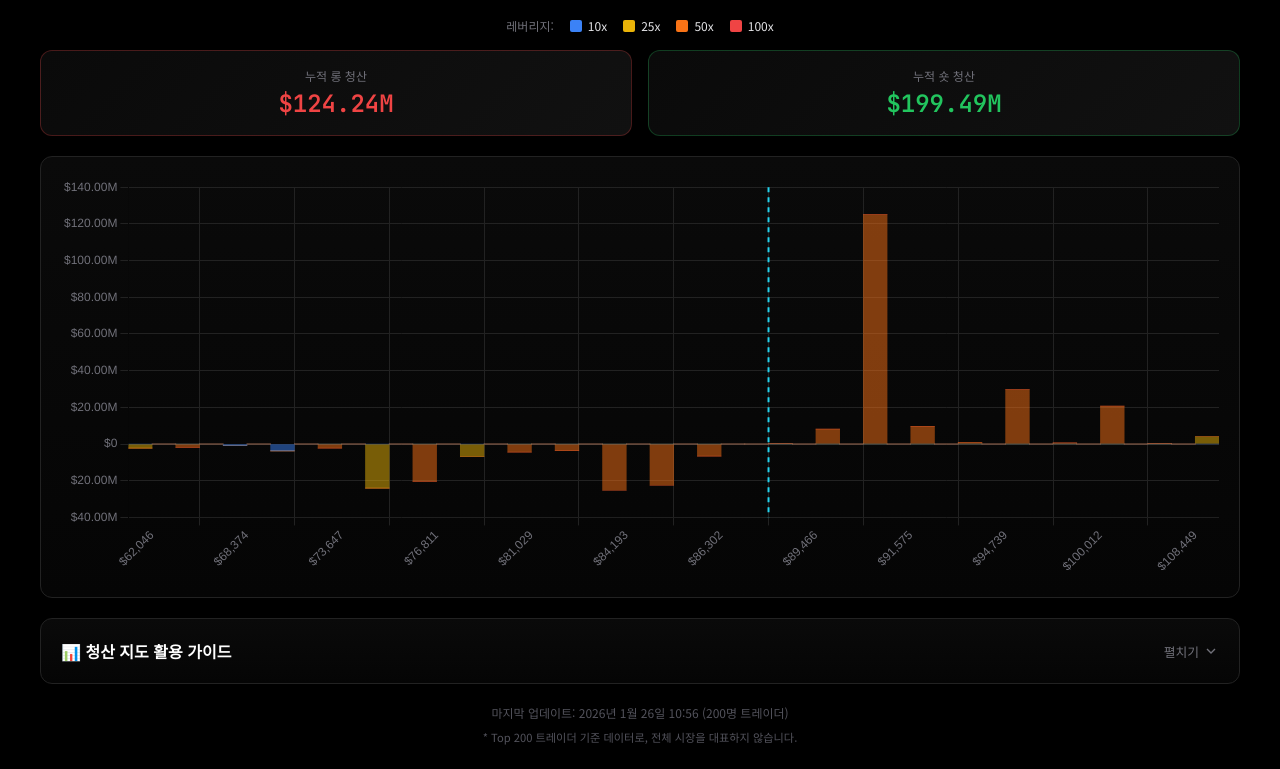
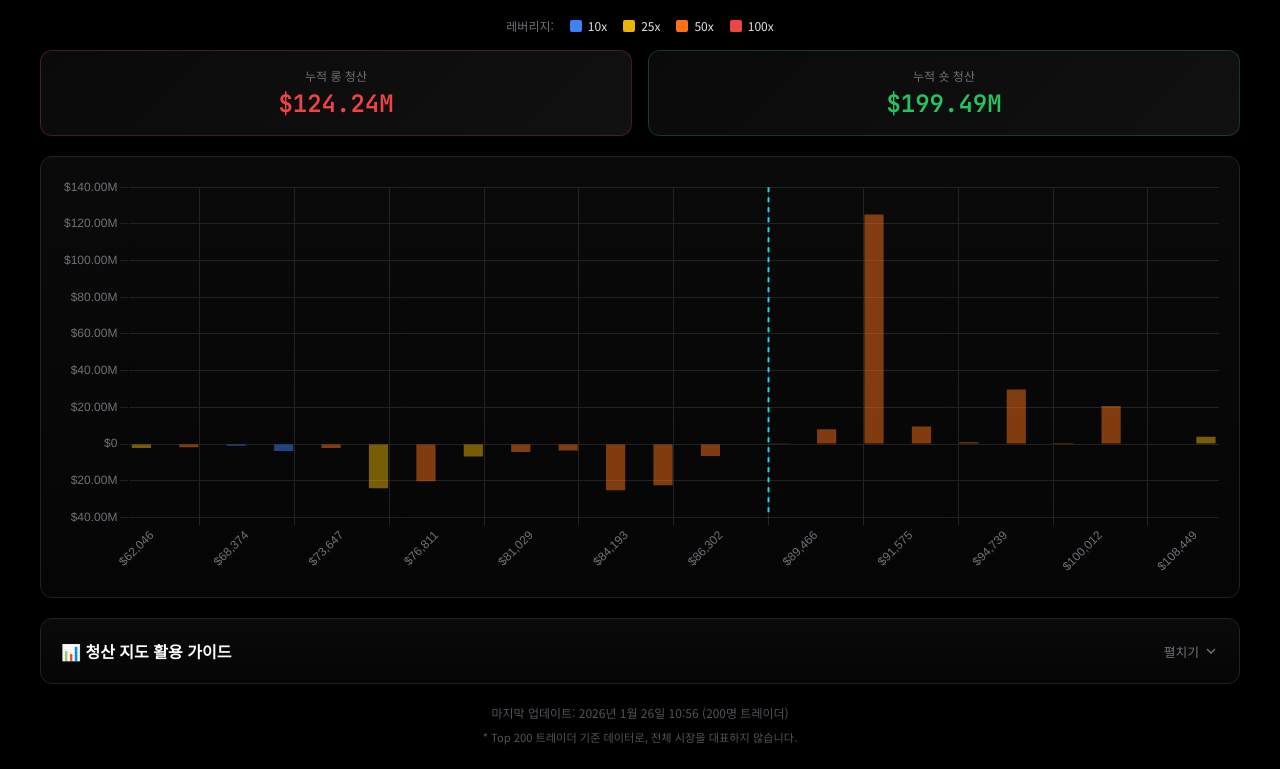
Before and after one commit to kittycapital/liquidation-heatmap, a plain HTML site: page index.html in a window 1280 px wide. Shown: the part 86-855 px from the top of the page. Drawn offline with nearby package versions, Linux system fonts and the light colour scheme.

Commit message:
Update index.html

```diff
--- a/index.html
+++ b/index.html
@@ -561,32 +561,36 @@
                             data: long10x,
                             backgroundColor: '#3b82f680',
                             stack: 'long',
-                            barPercentage: 1,
-                            categoryPercentage: 1
+                            barPercentage: 0.9,
+                            categoryPercentage: 0.9,
+                            maxBarThickness: 40
                         },
                         {
                             label: 'Long 25x',
                             data: long25x,
                             backgroundColor: '#eab30880',
                             stack: 'long',
-                            barPercentage: 1,
-                            categoryPercentage: 1
+                            barPercentage: 0.9,
+                            categoryPercentage: 0.9,
+                            maxBarThickness: 40
                         },
                         {
                             label: 'Long 50x',
                             data: long50x,
                             backgroundColor: '#f9731680',
                             stack: 'long',
-                            barPercentage: 1,
-                            categoryPercentage: 1
+                            barPercentage: 0.9,
+                            categoryPercentage: 0.9,
+                            maxBarThickness: 40
                         },
                         {
                             label: 'Long 100x',
                             data: long100x,
                             backgroundColor: '#ef444480',
                             stack: 'long',
-                            barPercentage: 1,
-                            categoryPercentage: 1
+                            barPercentage: 0.9,
+                            categoryPercentage: 0.9,
+                            maxBarThickness: 40
                         },
                         // Short liquidations (stacked, positive)
                         {
@@ -594,32 +598,36 @@
                             data: short10x,
                             backgroundColor: '#3b82f680',
                             stack: 'short',
-                            barPercentage: 1,
-                            categoryPercentage: 1
+                            barPercentage: 0.9,
+                            categoryPercentage: 0.9,
+                            maxBarThickness: 40
                         },
                         {
                             label: 'Short 25x',
                             data: short25x,
                             backgroundColor: '#eab30880',
                             stack: 'short',
-                            barPercentage: 1,
-                            categoryPercentage: 1
+                            barPercentage: 0.9,
+                            categoryPercentage: 0.9,
+                            maxBarThickness: 40
                         },
                         {
                             label: 'Short 50x',
                             data: short50x,
                             backgroundColor: '#f9731680',
                             stack: 'short',
-                            barPercentage: 1,
-                            categoryPercentage: 1
+                            barPercentage: 0.9,
+                            categoryPercentage: 0.9,
+                            maxBarThickness: 40
                         },
                         {
                             label: 'Short 100x',
                             data: short100x,
                             backgroundColor: '#ef444480',
                             stack: 'short',
-                            barPercentage: 1,
-                            categoryPercentage: 1
+                            barPercentage: 0.9,
+                            categoryPercentage: 0.9,
+                            maxBarThickness: 40
                         },
 
                     ]
```
